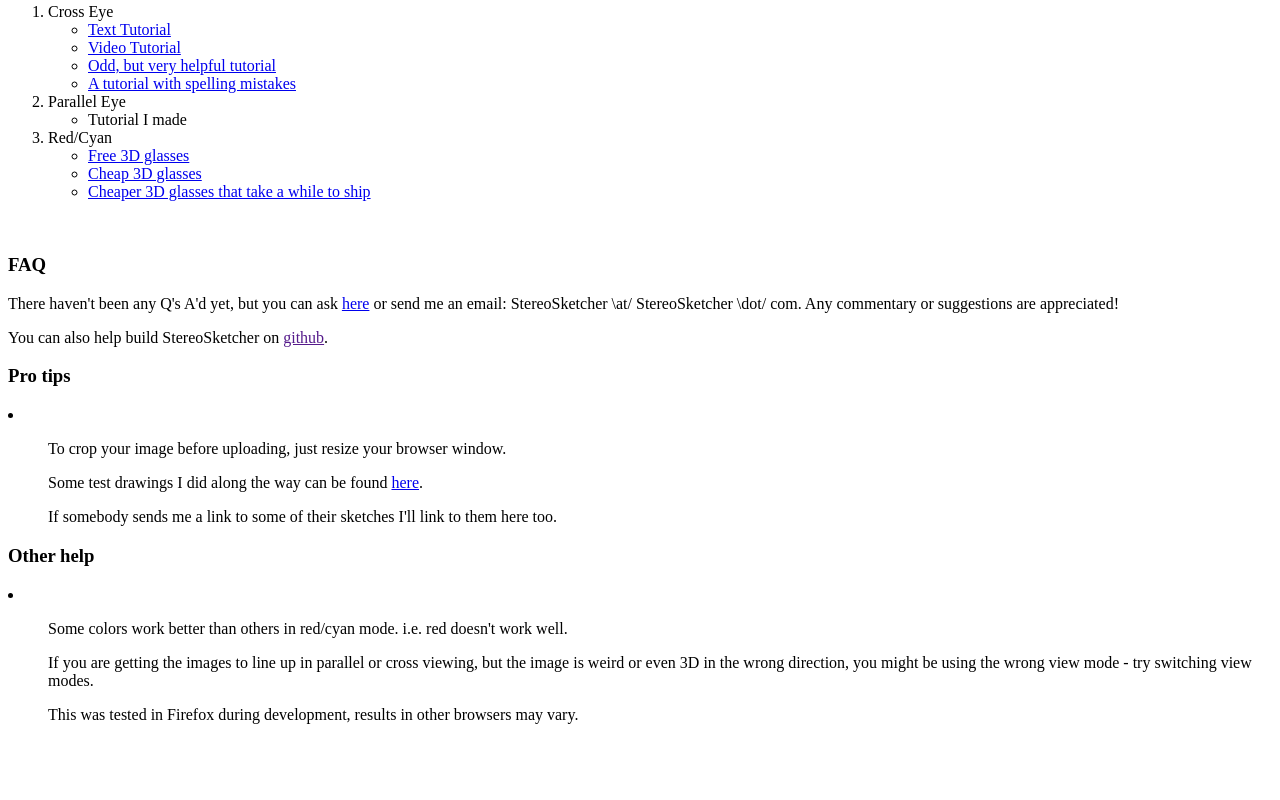
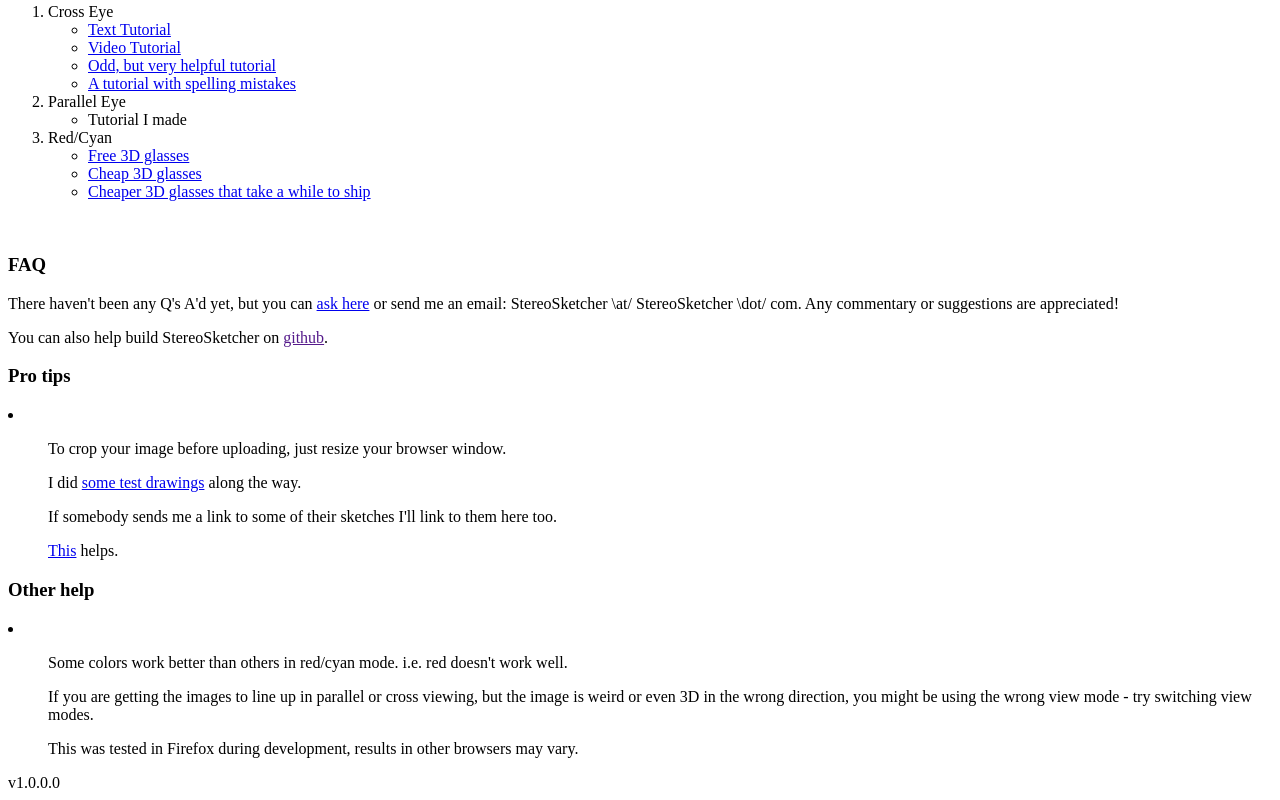
Before and after one commit to KRA2008/stereosketcher, a plain HTML site: page StereoSketcher/help.html in a window 1280 px wide. Shown: the part 647-1447 px from the top of the page. Before the commit the page ends 1387 px from the top, so only its background shows below. Drawn offline with Linux system fonts and the light colour scheme.

Commit message:
made help a little cooler

```diff
--- a/StereoSketcher/help.html
+++ b/StereoSketcher/help.html
@@ -98,7 +98,7 @@
 		FAQ
 	</h3>
 	<p>
-	There haven't been any Q's A'd yet, but you can ask <a href='http://ask.fm/stereosketcher'>here</a> or send me an email: StereoSketcher \at/ StereoSketcher \dot/ com. Any commentary or suggestions are appreciated!
+		There haven't been any Q's A'd yet, but you can <a href='http://ask.fm/stereosketcher'>ask here</a> or send me an email: StereoSketcher \at/ StereoSketcher \dot/ com. Any commentary or suggestions are appreciated!
 	</p>
 	<p>
 		You can also help build StereoSketcher on <a href="">github</a>.
@@ -111,10 +111,13 @@
 			To crop your image before uploading, just resize your browser window.
 		</ul>
 		<ul>
-			Some test drawings I did along the way can be found <a href="http://imgur.com/a/YGFNz">here</a>.
+			I did <a href="http://imgur.com/a/YGFNz">some test drawings</a> along the way.
 		</ul>
 		<ul>
 			If somebody sends me a link to some of their sketches I'll link to them here too.
+		</ul>
+		<ul>
+			<a href="https://soundcloud.com/explore/electro">This</a> helps.
 		</ul>
 	</li>
 	<h3>
@@ -132,4 +135,7 @@
 		</ul>
 	</li>
 	</body>
+	<footer>
+		v1.0.0.0
+	</footer>
 </html>
```
